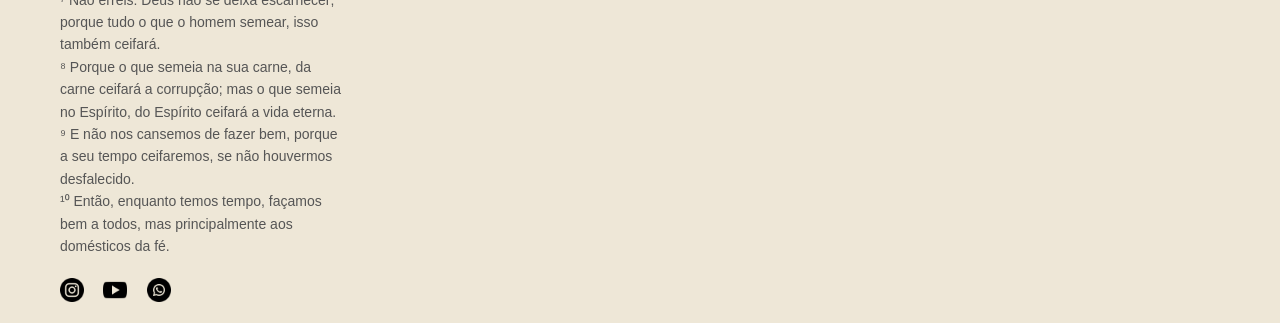
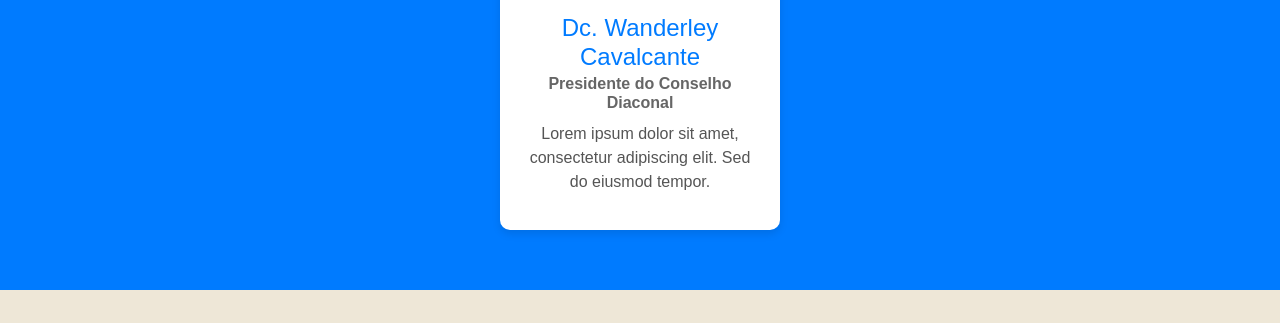
Before and after one commit to LucasAlb1609/site_igreja, a Django app: page /lideranca/ in a window 1280 px wide. Shown: the part 1066-1389 px from the top of the page. Before the commit the page ends 1368 px from the top, so only its background shows below. Run offline with Django 5.2, Linux system fonts and the light colour scheme; some libraries are stand-ins or nearby versions.

Commit message:
Ajustes visuais na página lideranca.html

```diff
--- a/static/styles/2ibca.css
+++ b/static/styles/2ibca.css
@@ -355,13 +355,14 @@ ul li {
   width: 280px; /* Largura fixa para os cards */
   text-align: center;
   box-shadow: 0 4px 8px rgba(0,0,0,0.1);
-  transition: all 0.3s ease;
+  transition: transform 0.3s ease, box-shadow 0.3s ease;
   margin-bottom: 20px;
 }
 
 .pessoa-card:hover {
-  transform: translateY(-10px);
-  box-shadow: 0 10px 20px rgba(0,0,0,0.2);
+  transform: translateY(-10px) scale(1.03);
+  box-shadow: 0 12px 24px rgba(0, 0, 0, 0.25);
+
 }
 
 .pessoa-card img {
@@ -377,6 +378,14 @@ ul li {
   color: #007bff;
   margin-bottom: 10px;
   font-size: 1.5rem;
+}
+
+.pessoa-card .cargo {
+  font-size: 1rem;
+  color: #666;
+  margin-top: -8px;
+  margin-bottom: 10px;
+  font-weight: bolder;
 }
 
 .pessoa-card p {
--- a/templates/lideranca.html
+++ b/templates/lideranca.html
@@ -16,6 +16,7 @@
       <div class="pessoa-card animate-fade-in animate-delay">
         <img src="{% static '/fotos/joao.jpg' %}" alt="Pastor João">
         <h3>Pastor João Gomes</h3>
+        <h4 class="cargo">Pastor Presidente</h4>
         <p>Lorem ipsum dolor sit amet, consectetur adipiscing elit. Sed do eiusmod tempor.</p>
       </div>
 
@@ -23,10 +24,31 @@
       <div class="pessoa-card animate-fade-in animate-delay">
         <img src="{% static '/fotos/romildo.jpg' %}" alt="Pastor Romildo">
         <h3>Pastor Romildo Melo</h3>
+        <h4 class="cargo">Pastor Vice-Presidente</h4>
         <p>Lorem ipsum dolor sit amet, consectetur adipiscing elit. Sed do eiusmod tempor</p>
       </div>
     </div>
   </div>
 </section>
 
+<section class="pessoa-card-section">
+  <div class="container">
+    <h2 class="titulo-pessoa">Conselho Diaconal</h2>
+
+    <p class="descricao-pessoa">
+      Conheça quem atua no Conselho Diaconal da nossa igreja.
+    </p>
+
+    <div class="pessoas-wrapper">
+      <div class="pessoa-card animate-fade-in">
+        <img src="{% static '/fotos/diacono.jpg' %}" alt="Dc. Wanderley Cavalcante">
+        <h3>Dc. Wanderley Cavalcante</h3>
+        <h4 class="cargo">Presidente do Conselho Diaconal</h4>
+        <p>Lorem ipsum dolor sit amet, consectetur adipiscing elit. Sed do eiusmod tempor.</p>
+      </div>
+    </div>
+  </div>
+</section>
+
+
 {% endblock %}
```
Also changed, not shown: static/fotos/wanderley.jpeg (deleted).
